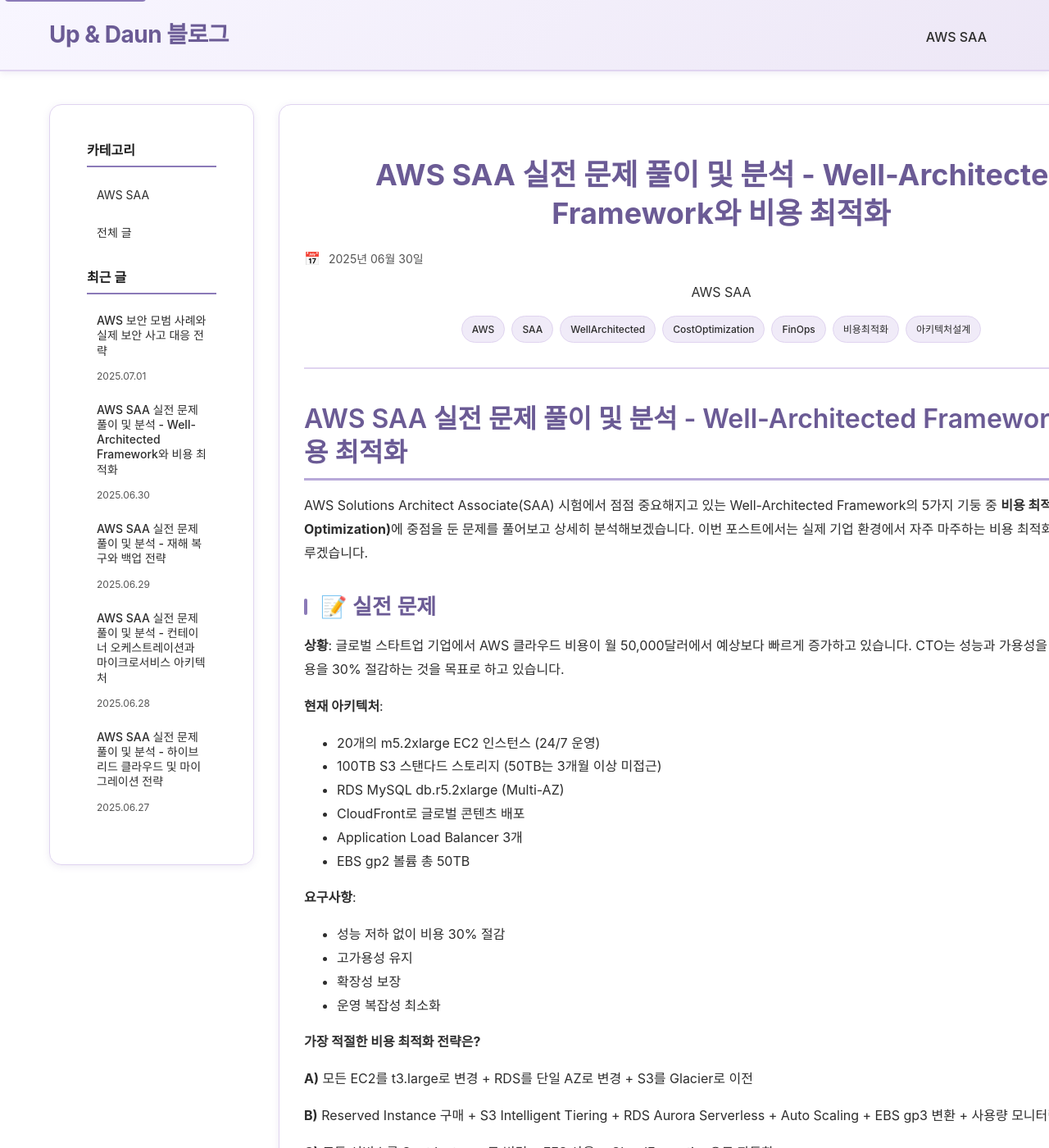
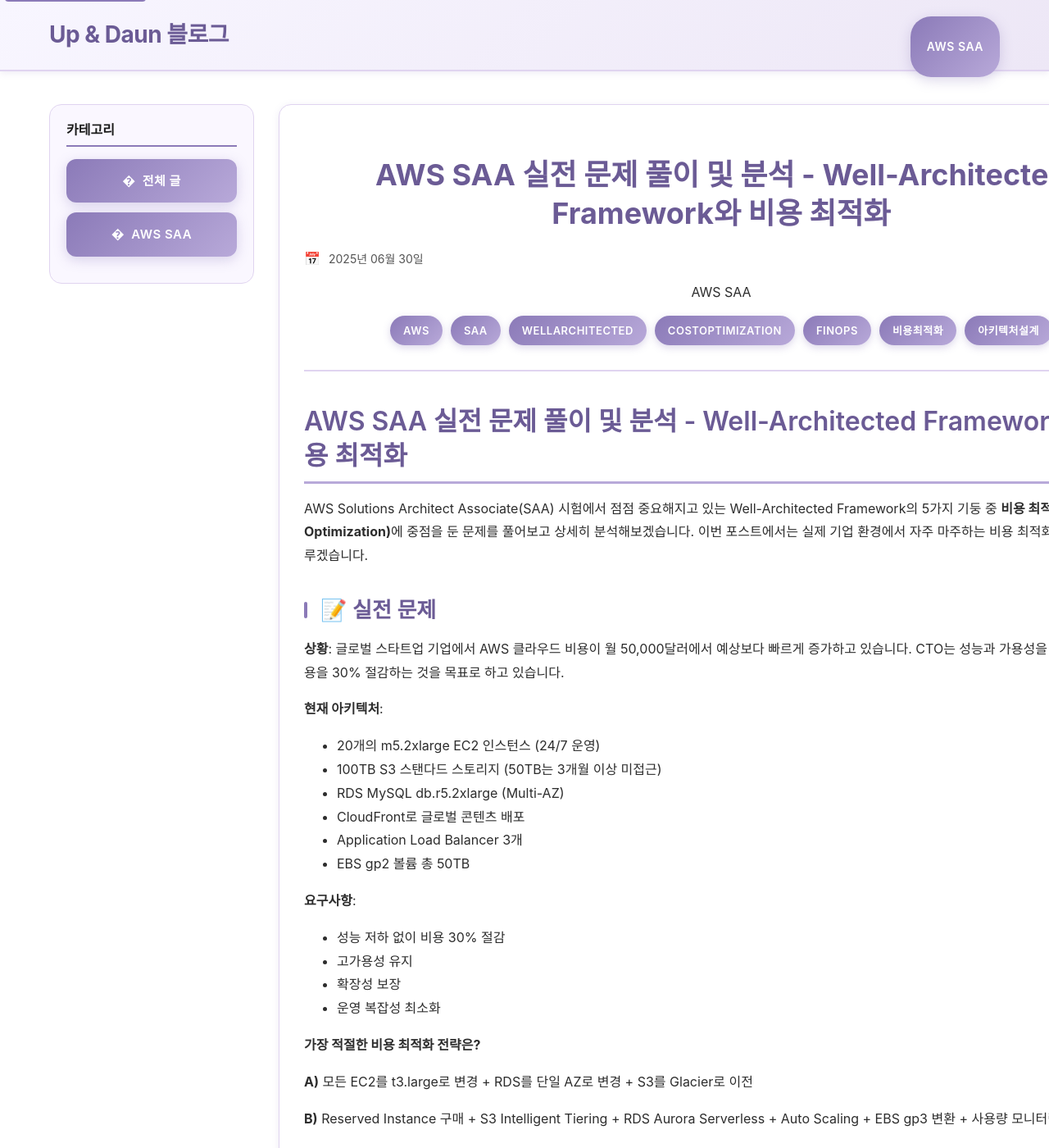
Before and after one commit to updaun/updaun.github.io, a Jekyll site: the page built from _posts/2025-06-30-aws-saa-well-architected-cost-optimization.md, in a window 1280 px wide and 1400 px high. Shown: the whole window at 82% size. Built offline with Jekyll 4.4.1, drawn with Linux system fonts in a browser that asks for light colours; some of the changed text lies outside the part shown.

Commit message:
feat: Refactor sidebar and enhance link styles for improved UI and responsiveness

```diff
--- a/_includes/head-custom.html
+++ b/_includes/head-custom.html
@@ -1,77 +1,9 @@
 <!-- 사용자 정의 헤더 요소 -->
 <link rel="icon" type="image/png" href="{{ '/assets/img/favicon.png' | relative_url }}">
 
-<!-- 목차 자동 생성 스크립트 -->
+<!-- 스무스 스크롤링과 기본 기능만 유지 -->
 <script>
 document.addEventListener('DOMContentLoaded', function() {
-    // 목차 생성
-    function generateTOC() {
-        const tocContainer = document.getElementById('toc-content');
-        if (!tocContainer) return;
-
-        const headers = document.querySelectorAll('.post-content h1, .post-content h2, .post-content h3, .post-content h4');
-        if (headers.length === 0) {
-            tocContainer.innerHTML = '<p style="color: var(--text-light); font-size: 14px;">목차가 없습니다.</p>';
-            return;
-        }
-
-        let tocHTML = '<ul>';
-        headers.forEach((header, index) => {
-            const id = `toc-${index}`;
-            header.id = id;
-
-            const level = parseInt(header.tagName.charAt(1));
-            const indent = (level - 1) * 15;
-
-            tocHTML += `
-                <li style="margin-left: ${indent}px;">
-                    <a href="#${id}" data-target="${id}">
-                        ${header.textContent.replace(/^[🔍🚨🛡️🎯🚀📋💭📂🏷️📝📅]*\s*/, '')}
-                    </a>
-                </li>
-            `;
-        });
-        tocHTML += '</ul>';
-
-        tocContainer.innerHTML = tocHTML;
-
-        // 목차 클릭 이벤트
-        tocContainer.querySelectorAll('a').forEach(link => {
-            link.addEventListener('click', function(e) {
-                e.preventDefault();
-                const targetId = this.getAttribute('data-target');
-                const targetElement = document.getElementById(targetId);
-                if (targetElement) {
-                    targetElement.scrollIntoView({
-                        behavior: 'smooth',
-                        block: 'start'
-                    });
-                }
-            });
-        });
-    }
-
-    // 스크롤 시 현재 섹션 하이라이트
-    function highlightCurrentSection() {
-        const headers = document.querySelectorAll('.post-content h1, .post-content h2, .post-content h3, .post-content h4');
-        const tocLinks = document.querySelectorAll('#toc-content a');
-
-        let currentSection = 0;
-        const scrollTop = window.pageYOffset || document.documentElement.scrollTop;
-
-        headers.forEach((header, index) => {
-            if (header.offsetTop <= scrollTop + 100) {
-                currentSection = index;
-            }
-        });
-
-        tocLinks.forEach((link, index) => {
-            link.style.background = index === currentSection ? 'var(--primary-light)' : '';
-            link.style.color = index === currentSection ? 'var(--primary-dark)' : '';
-            link.style.fontWeight = index === currentSection ? '600' : '400';
-        });
-    }
-
     // 부드러운 등장 애니메이션
     function animateElements() {
         const elements = document.querySelectorAll('.post-list > li, .content-area, .sidebar');
@@ -87,22 +19,6 @@
         });
     }
 
-    // 실행
-    generateTOC();
-    animateElements();
-
-    // 스크롤 이벤트 리스너
-    let ticking = false;
-    window.addEventListener('scroll', function() {
-        if (!ticking) {
-            requestAnimationFrame(function() {
-                highlightCurrentSection();
-                ticking = false;
-            });
-            ticking = true;
-        }
-    });
-
     // 반응형 네비게이션 토글
     const navTrigger = document.getElementById('nav-trigger');
     const siteNav = document.querySelector('.site-nav');
--- a/_layouts/default.html
+++ b/_layouts/default.html
@@ -54,20 +54,8 @@
                         <div class="sidebar-section">
                             <h3>카테고리</h3>
                             <ul class="category-list">
+                                <li><a href="{{ '/' | relative_url }}">전체 글</a></li>
                                 <li><a href="{{ '/aws-saa/' | relative_url }}">AWS SAA</a></li>
-                                <li><a href="{{ '/' | relative_url }}">전체 글</a></li>
-                            </ul>
-                        </div>
-
-                        <div class="sidebar-section">
-                            <h3>최근 글</h3>
-                            <ul class="recent-posts">
-                                {% for post in site.posts limit:5 %}
-                                <li>
-                                    <a href="{{ post.url | relative_url }}">{{ post.title }}</a>
-                                    <span class="post-date">{{ post.date | date: "%Y.%m.%d" }}</span>
-                                </li>
-                                {% endfor %}
                             </ul>
                         </div>
                     </div>
--- a/_layouts/post.html
+++ b/_layouts/post.html
@@ -50,41 +50,3 @@
             {% endif %}
         </div>
     </article>
-
-    <div class="sidebar">
-        <div class="toc-sidebar">
-            <h2>📋 목차</h2>
-            <div id="toc-content">
-                <!-- 목차는 JavaScript로 동적 생성 -->
-            </div>
-        </div>
-
-        <div class="categories">
-            <h2>📂 카테고리</h2>
-            <ul>
-                {% assign sorted_categories = site.categories | sort %}
-                {% for category in sorted_categories limit:8 %}
-                <li>
-                    <a href="/categories/{{ category[0] | downcase | replace: ' ', '-' }}">
-                        <span>{{ category[0] }}</span>
-                        <span class="category-count">{{ category[1].size }}</span>
-                    </a>
-                </li>
-                {% endfor %}
-            </ul>
-        </div>
-
-        <div class="recent-posts">
-            <h2>📝 최근 포스트</h2>
-            <ul>
-                {% for post in site.posts limit:5 %}
-                {% unless post.url == page.url %}
-                <li>
-                    <a href="{{ post.url | relative_url }}" class="recent-post-link">
-                        <span class="recent-post-title">{{ post.title | truncate: 40 }}</span>
-                        <span class="recent-post-date">{{ post.date | date: "%m.%d" }}</span>
-                    </a>
-                </li>
-                {% endunless %}
-                {% endfor %}
-    </article>
--- a/assets/css/style.scss
+++ b/assets/css/style.scss
@@ -46,14 +46,47 @@
 h2 { font-size: 2rem; }
 h3 { font-size: 1.5rem; }
 
+/* 기본 링크 스타일 */
 a {
     color: var(--link-color);
     text-decoration: none;
-    transition: color 0.3s ease;
+    transition: all 0.3s ease;
+    font-weight: 500;
 }
 
 a:hover {
     color: var(--link-hover);
+}
+
+/* 버튼 스타일 링크들 */
+.btn, .btn-primary, .category-list a, .page-link, .post-link {
+    display: inline-block;
+    padding: 10px 18px;
+    background: linear-gradient(135deg, var(--primary-color), var(--primary-light));
+    color: white !important;
+    text-decoration: none;
+    border-radius: 25px;
+    font-weight: 600;
+    font-size: 14px;
+    text-align: center;
+    transition: all 0.3s ease;
+    border: none;
+    cursor: pointer;
+    box-shadow: 0 4px 15px rgba(139, 122, 184, 0.3);
+    text-transform: uppercase;
+    letter-spacing: 0.5px;
+}
+
+.btn:hover, .btn-primary:hover, .category-list a:hover, .page-link:hover, .post-link:hover {
+    transform: translateY(-3px);
+    box-shadow: 0 8px 25px rgba(139, 122, 184, 0.4);
+    background: linear-gradient(135deg, var(--primary-dark), var(--primary-color));
+    color: white !important;
+}
+
+.btn:active, .btn-primary:active, .category-list a:active, .page-link:active, .post-link:active {
+    transform: translateY(-1px);
+    box-shadow: 0 4px 15px rgba(139, 122, 184, 0.3);
 }
 
 .wrapper {
@@ -94,20 +127,26 @@
 }
 
 .site-nav .page-link {
-    color: var(--text-color);
+    color: white !important;
     margin-left: 25px;
-    font-weight: 500;
+    font-weight: 600;
     text-decoration: none;
-    padding: 8px 16px;
-    border-radius: 20px;
+    padding: 12px 20px;
+    border-radius: 25px;
     transition: all 0.3s ease;
     position: relative;
+    background: linear-gradient(135deg, var(--primary-color), var(--primary-light));
+    box-shadow: 0 4px 15px rgba(139, 122, 184, 0.3);
+    text-transform: uppercase;
+    letter-spacing: 0.5px;
+    font-size: 14px;
 }
 
 .site-nav .page-link:hover {
-    background: var(--primary-light);
-    color: var(--primary-dark);
-    transform: translateY(-2px);
+    background: linear-gradient(135deg, var(--primary-dark), var(--primary-color));
+    color: white !important;
+    transform: translateY(-3px);
+    box-shadow: 0 8px 25px rgba(139, 122, 184, 0.4);
 }
 
 .page-content {
@@ -169,36 +208,36 @@
     padding: 0;
 }
 
-.category-list li, .recent-posts li {
-    margin-bottom: 8px;
+.category-list li {
+    margin-bottom: 12px;
 }
 
-.category-list a, .recent-posts a {
+.category-list a {
     display: block;
-    padding: 8px 12px;
-    border-radius: 8px;
-    font-size: 14px;
+    padding: 14px 18px;
+    border-radius: 12px;
+    font-size: 15px;
+    font-weight: 600;
     transition: all 0.3s ease;
-    color: var(--text-color);
+    color: white !important;
+    background: linear-gradient(135deg, var(--primary-color), var(--primary-light));
+    border: none;
+    text-decoration: none;
+    box-shadow: 0 4px 15px rgba(139, 122, 184, 0.3);
+    text-align: center;
 }
 
-.category-list a:hover, .recent-posts a:hover {
-    background: var(--accent-color);
-    color: var(--primary-dark);
-    transform: translateX(5px);
+.category-list a:hover {
+    background: linear-gradient(135deg, var(--primary-dark), var(--primary-color));
+    transform: translateY(-3px);
+    box-shadow: 0 8px 25px rgba(139, 122, 184, 0.4);
+    color: white !important;
 }
 
-.recent-posts a {
-    font-weight: 500;
-    line-height: 1.3;
-}
-
-.recent-posts .post-date {
-    display: block;
-    font-size: 12px;
-    color: var(--text-light);
-    margin-top: 4px;
-    margin-left: 12px;
+.category-list a::before {
+    content: "�";
+    margin-right: 8px;
+    font-size: 16px;
 }
 
 /* 포스트 리스트 스타일 */
@@ -257,12 +296,24 @@
 }
 
 .post-link {
-    display: block;
-    font-size: 20px;
+    display: inline-block;
+    font-size: 18px;
     text-decoration: none;
-    color: var(--primary-dark);
+    color: white !important;
     font-weight: 600;
-    transition: color 0.3s ease;
+    padding: 12px 20px;
+    background: linear-gradient(135deg, var(--primary-color), var(--primary-light));
+    border-radius: 8px;
+    transition: all 0.3s ease;
+    margin-bottom: 10px;
+    box-shadow: 0 4px 15px rgba(139, 122, 184, 0.3);
+}
+
+.post-link:hover {
+    background: linear-gradient(135deg, var(--primary-dark), var(--primary-color));
+    transform: translateY(-2px);
+    box-shadow: 0 6px 20px rgba(139, 122, 184, 0.4);
+    color: white !important;
 }
 
 .post-link:hover {
@@ -339,122 +390,6 @@
     color: inherit;
 }
 
-/* 사이드바 스타일 */
-.sidebar {
-    background: white;
-    padding: 25px;
-    border-radius: 15px;
-    box-shadow: var(--card-shadow);
-    border: 1px solid var(--border-color);
-    height: fit-content;
-    position: sticky;
-    top: 120px;
-}
-
-.sidebar h2 {
-    margin-top: 0;
-    margin-bottom: 20px;
-    color: var(--primary-dark);
-    font-size: 20px;
-    text-align: center;
-    position: relative;
-    padding-bottom: 10px;
-}
-
-.sidebar h2::after {
-    content: '';
-    position: absolute;
-    bottom: 0;
-    left: 50%;
-    transform: translateX(-50%);
-    width: 50px;
-    height: 2px;
-    background: var(--primary-color);
-    border-radius: 1px;
-}
-
-.categories ul {
-    list-style: none;
-    margin: 0;
-    padding: 0;
-}
-
-.categories li {
-    margin-bottom: 8px;
-}
-
-.categories a {
-    display: flex;
-    justify-content: space-between;
-    align-items: center;
-    padding: 12px 15px;
-    background: var(--accent-color);
-    border-radius: 8px;
-    text-decoration: none;
-    color: var(--text-color);
-    transition: all 0.3s ease;
-    font-weight: 500;
-}
-
-.categories a:hover {
-    background: var(--primary-light);
-    color: var(--primary-dark);
-    transform: translateX(5px);
-}
-
-.category-count {
-    background: var(--primary-color);
-    color: white;
-    padding: 4px 8px;
-    border-radius: 12px;
-    font-size: 12px;
-    font-weight: 600;
-}
-
-/* 태그 클라우드 스타일 */
-.recent-tags {
-    margin-top: 30px;
-}
-
-.tag-cloud {
-    display: flex;
-    flex-wrap: wrap;
-    gap: 8px;
-    margin-top: 15px;
-}
-
-.tag-item {
-    display: inline-block;
-    padding: 6px 12px;
-    background: var(--accent-color);
-    color: var(--text-color);
-    text-decoration: none;
-    border-radius: 20px;
-    font-size: 12px;
-    font-weight: 500;
-    transition: all 0.3s ease;
-    border: 1px solid var(--border-color);
-}
-
-.tag-item:hover {
-    background: var(--primary-color);
-    color: white;
-    transform: translateY(-2px);
-    box-shadow: 0 4px 8px rgba(177, 156, 217, 0.3);
-}
-
-/* 포스트 발췌문 스타일 */
-.post-excerpt {
-    color: var(--text-light);
-    margin-top: 15px;
-    line-height: 1.6;
-    font-size: 15px;
-}
-
-.post-categories {
-    margin: 15px 0;
-}
-
 /* 포스트 헤더 스타일 */
 .post-header {
     text-align: center;
@@ -476,95 +411,30 @@
     display: flex;
     flex-wrap: wrap;
     justify-content: center;
-    gap: 8px;
-}
-
-/* 목차 사이드바 */
-.toc-sidebar {
-    margin-bottom: 30px;
-    background: var(--accent-color);
-    border-radius: 12px;
-    padding: 20px;
-}
-
-.toc-sidebar h2 {
-    margin-bottom: 15px;
-}
-
-#toc-content {
-    max-height: 400px;
-    overflow-y: auto;
-}
-
-#toc-content ul {
-    list-style: none;
-    margin: 0;
-    padding: 0;
-}
-
-#toc-content li {
-    margin-bottom: 8px;
-}
-
-#toc-content a {
-    display: block;
-    padding: 8px 12px;
-    color: var(--text-color);
-    text-decoration: none;
-    border-radius: 6px;
-    transition: all 0.3s ease;
-    font-size: 14px;
-}
-
-#toc-content a:hover {
-    background: var(--primary-light);
-    color: var(--primary-dark);
-    padding-left: 20px;
-}
-
-/* 최근 포스트 */
-.recent-posts ul {
-    list-style: none;
-    margin: 0;
-    padding: 0;
-}
-
-.recent-posts li {
-    margin-bottom: 15px;
-}
-
-.recent-post-link {
-    display: flex;
-    justify-content: space-between;
-    align-items: center;
-    padding: 12px;
-    background: var(--accent-color);
-    border-radius: 8px;
-    text-decoration: none;
-    color: var(--text-color);
-    transition: all 0.3s ease;
     gap: 10px;
 }
 
-.recent-post-link:hover {
-    background: var(--primary-light);
-    color: var(--primary-dark);
-    transform: translateX(5px);
+.tag-item {
+    display: inline-block;
+    padding: 8px 16px;
+    background: linear-gradient(135deg, var(--primary-color), var(--primary-light));
+    color: white !important;
+    font-size: 13px;
+    font-weight: 600;
+    border-radius: 20px;
+    text-decoration: none;
+    transition: all 0.3s ease;
+    box-shadow: 0 3px 10px rgba(139, 122, 184, 0.3);
+    text-transform: uppercase;
+    letter-spacing: 0.5px;
+    border: none;
 }
 
-.recent-post-title {
-    font-weight: 500;
-    font-size: 14px;
-    flex: 1;
-}
-
-.recent-post-date {
-    font-size: 12px;
-    color: var(--text-light);
-    background: white;
-    padding: 2px 8px;
-    border-radius: 10px;
-    font-weight: 600;
+.tag-item:hover {
+    background: linear-gradient(135deg, var(--primary-dark), var(--primary-color));
+    transform: translateY(-2px);
+    box-shadow: 0 5px 15px rgba(139, 122, 184, 0.4);
+    color: white !important;
 }
 
 /* 포스트 네비게이션 개선 */
@@ -835,3 +705,24 @@
     outline: 2px solid var(--primary-color);
     outline-offset: 2px;
 }
+
+/* 콘텐츠 영역의 일반 링크 스타일 */
+.post-content a, .main-content a:not(.btn):not(.btn-primary):not(.post-link):not(.category-list a) {
+    color: var(--primary-dark) !important;
+    text-decoration: underline;
+    text-decoration-color: var(--primary-light);
+    text-underline-offset: 3px;
+    font-weight: 600;
+    transition: all 0.3s ease;
+    padding: 2px 4px;
+    border-radius: 4px;
+    background: rgba(184, 169, 217, 0.1);
+}
+
+.post-content a:hover, .main-content a:not(.btn):not(.btn-primary):not(.post-link):not(.category-list a):hover {
+    color: white !important;
+    background: var(--primary-color);
+    text-decoration: none;
+    transform: translateY(-1px);
+    box-shadow: 0 2px 8px rgba(139, 122, 184, 0.3);
+}
```
Also changed, not shown: other parts of _includes/head-custom.html (+3 -0 lines).
